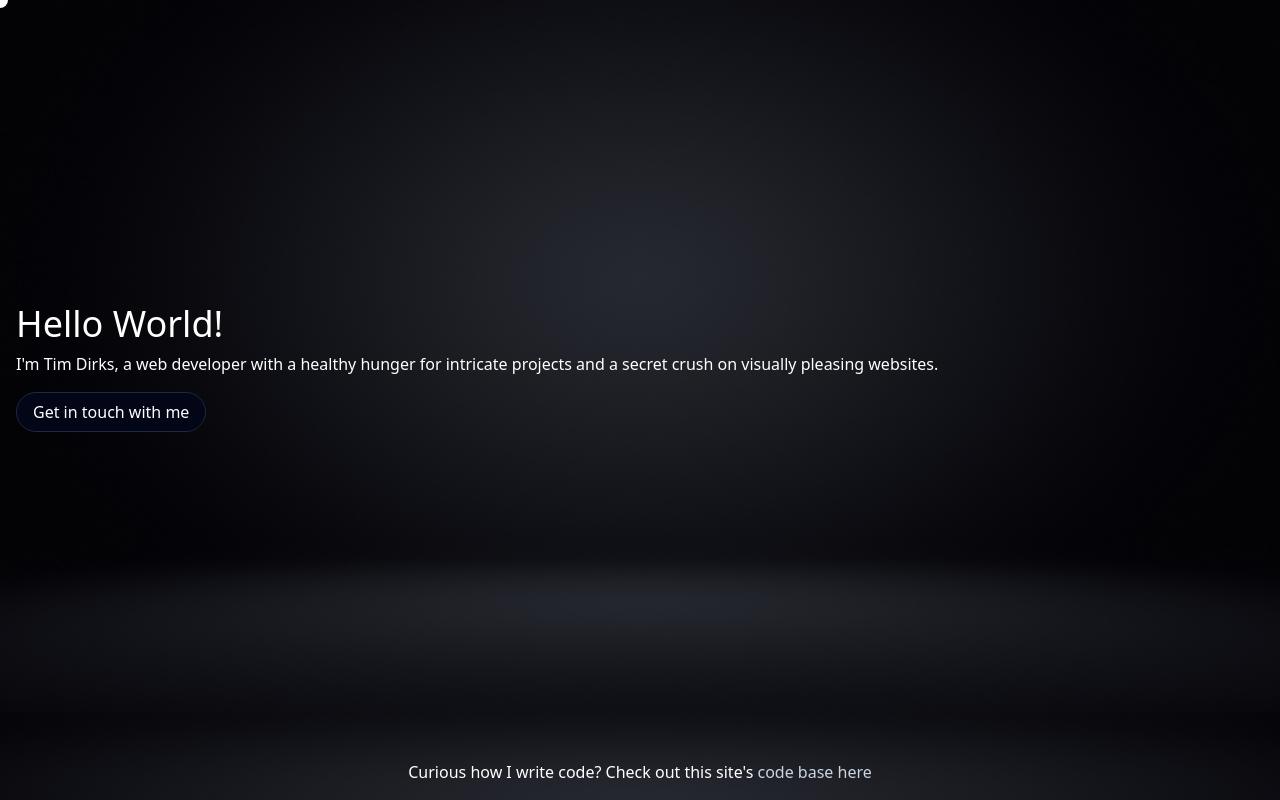
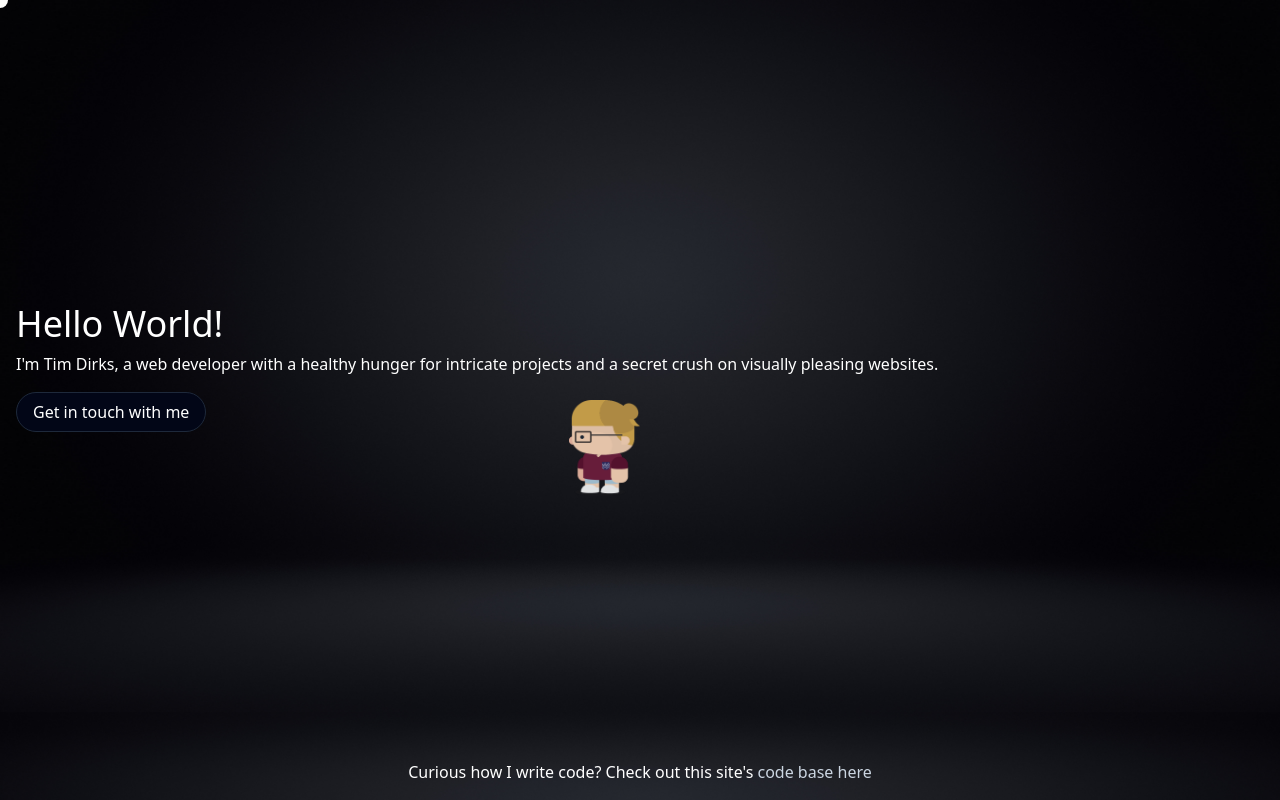
Before and after one commit to TimDirks/Portfolio, a Vue app: page / in a window 1280 px wide. Built offline with nearby package versions, Linux system fonts and the light colour scheme.

Commit message:
Start on random pop up sprite

```diff
--- a/src/App.vue
+++ b/src/App.vue
@@ -3,9 +3,12 @@
         <MagicCursor class="z-50" />
 
         <RouterView />
+
+        <PopUpSprite />
     </div>
 </template>
 
 <script lang="ts" setup>
 import MagicCursor from '@/components/common/MagicCursor.vue';
+import PopUpSprite from '@/components/common/PopUpSprite.vue';
 </script>
--- /dev/null
+++ b/src/components/common/PopUpSprite.vue
@@ -0,0 +1,23 @@
+<template>
+    <div
+        class="fixed"
+        :style="randomPosition"
+    >
+        <img
+            class="h-24"
+            src="@/assets/img/sprite-tim.png"
+        >
+    </div>
+</template>
+
+<script lang="ts" setup>
+import {onMounted, ref} from 'vue';
+
+const randomPosition = ref<string>('');
+
+const generateNewPosition = () => {
+    randomPosition.value = 'top: 50%; right: 50%';
+};
+
+onMounted(generateNewPosition);
+</script>
```
Also changed, not shown: src/assets/img/sprite-tim.png (added).
